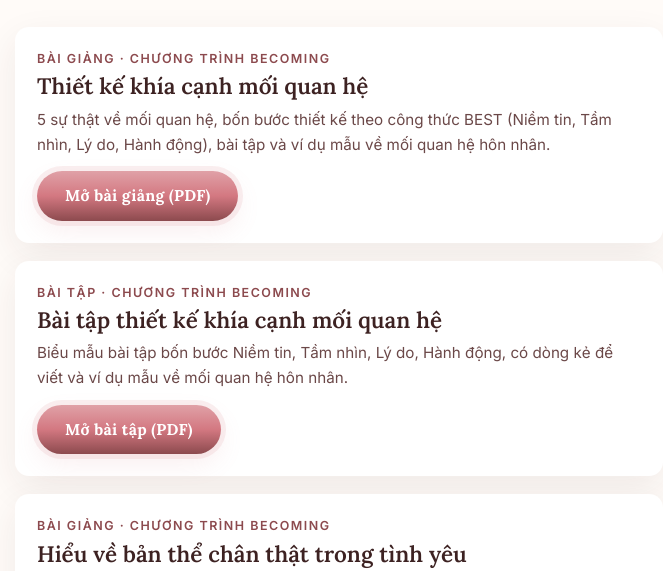
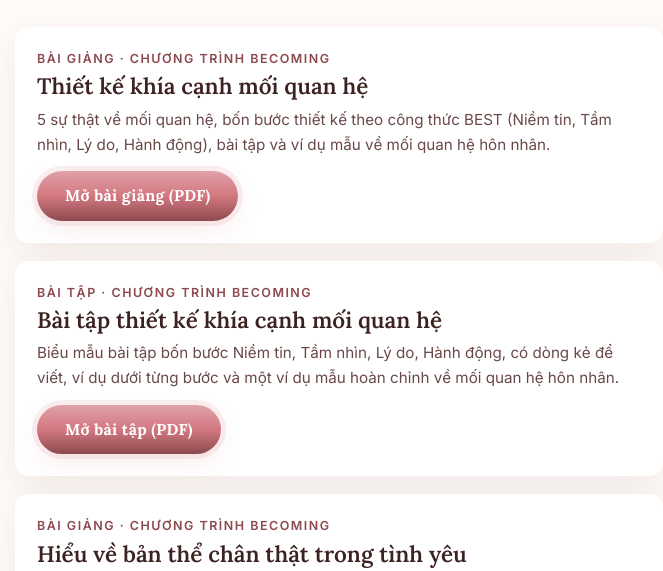
Before and after one commit to myphuongyds-afk/ban-do-tinh-yeu-funnel, a plain HTML site: page tai-lieu-dao-tao.html in a window 1280 px wide. Shown: the part 195-766 px from the top of the page, without its empty margins (301-964 px from the left). Drawn offline with Linux system fonts and the light colour scheme.

Commit message:
Cap nhat Bai tap thiet ke khia canh moi quan he (vi du duoi tung buoc + vi du hon nhan)
Co-Authored-By: Claude Sonnet 5.5 <noreply@anthropic.com>

```diff
--- a/tai-lieu-dao-tao.html
+++ b/tai-lieu-dao-tao.html
@@ -68,7 +68,7 @@ footer p { color: inherit; }
     <div>
       <div class="tag">Bài tập · Chương trình BECOMING</div>
       <h2>Bài tập thiết kế khía cạnh mối quan hệ</h2>
-      <p>Biểu mẫu bài tập bốn bước Niềm tin, Tầm nhìn, Lý do, Hành động, có dòng kẻ để viết và ví dụ mẫu về mối quan hệ hôn nhân.</p>
+      <p>Biểu mẫu bài tập bốn bước Niềm tin, Tầm nhìn, Lý do, Hành động, có dòng kẻ để viết, ví dụ dưới từng bước và một ví dụ mẫu hoàn chỉnh về mối quan hệ hôn nhân.</p>
       <a class="btn-primary" href="/bai-giang/bai-tap-thiet-ke-khia-canh-moi-quan-he.pdf" target="_blank" rel="noopener">Mở bài tập (PDF)</a>
     </div>
   </article>
```
Also changed, not shown: 1 other file.
